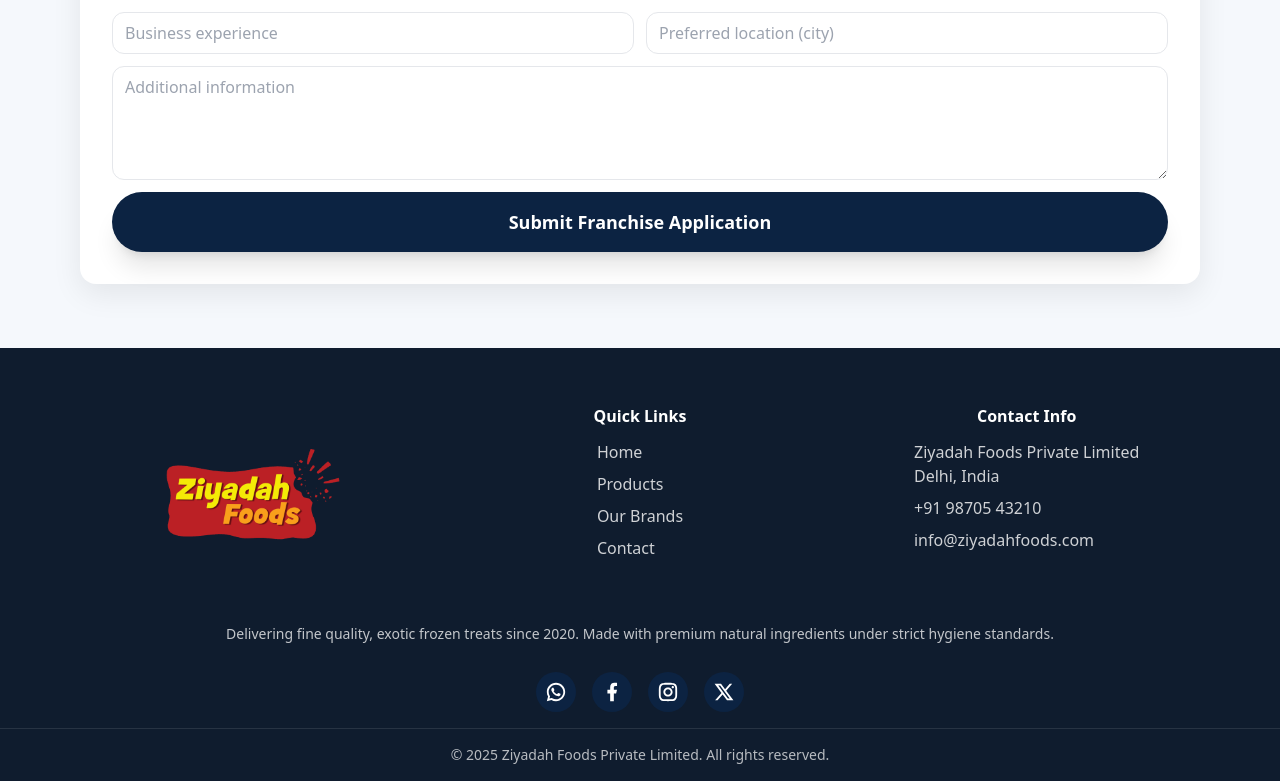
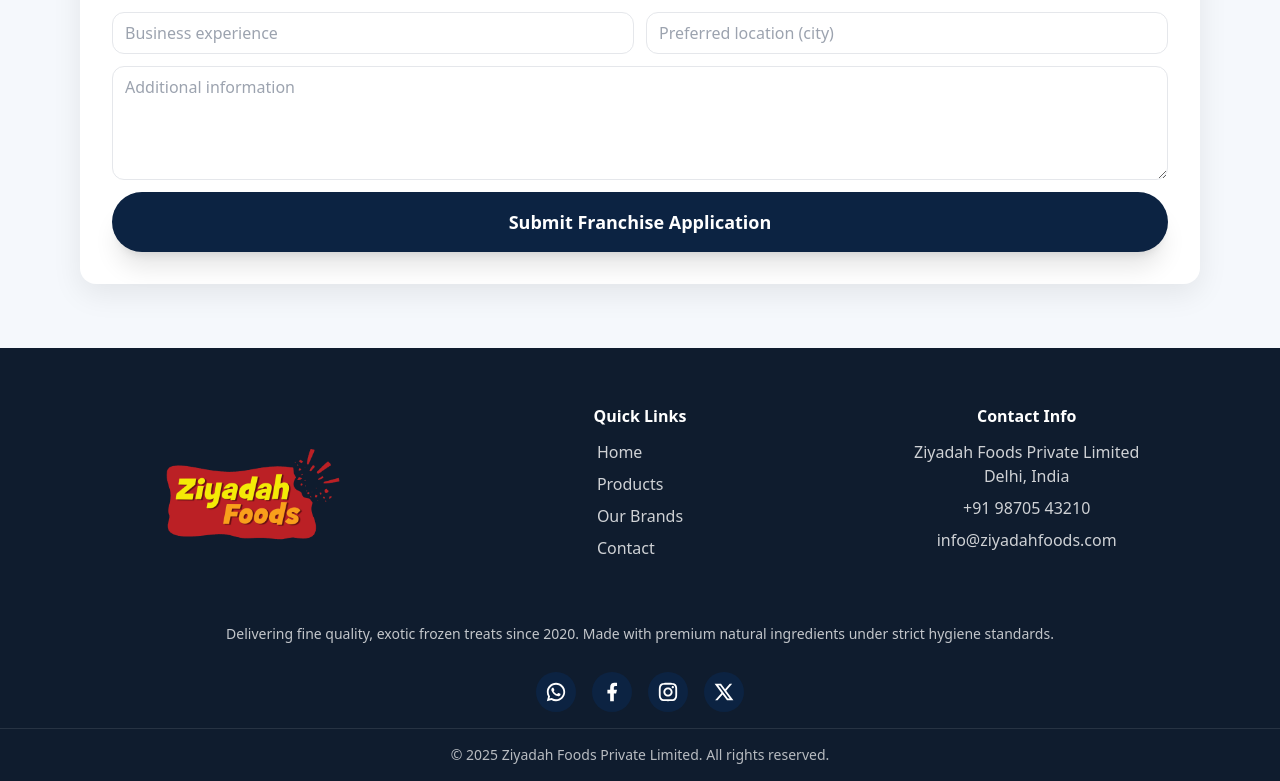
Before and after one commit to Rafhathdana/ziyadahfoods, a React (Create React App) app: page /franchise in a window 1280 px wide. Shown: the part 2454-3235 px from the top of the page. Built offline with nearby package versions, Linux system fonts and the light colour scheme.

Commit message:
text centered

```diff
--- a/src/components/Footer.js
+++ b/src/components/Footer.js
@@ -26,7 +26,7 @@ export default function Footer() {
         </div>
         <div className="flex flex-col items-center">
           <h4 className="font-semibold mb-3">Contact Info</h4>
-          <ul className="space-y-2 text-white/80">
+          <ul className="space-y-2 text-white/80 text-center">
             <li>Ziyadah Foods Private Limited<br/>Delhi, India</li>
             <li>+91 98705 43210</li>
             <li>info@ziyadahfoods.com</li>
@@ -34,7 +34,7 @@ export default function Footer() {
         </div>
       </div>
       <div className="max-w-6xl mx-auto px-4 pb-4 text-sm text-white/70 flex items-center flex-col">
-      <p className="text-white/75 mt-3">
+      <p className="text-white/75 mt-3 text-center">
             Delivering fine quality, exotic frozen treats since 2020. Made with premium natural ingredients under strict hygiene standards.
           </p>
           <div className="flex space-x-4 mt-7">
```
